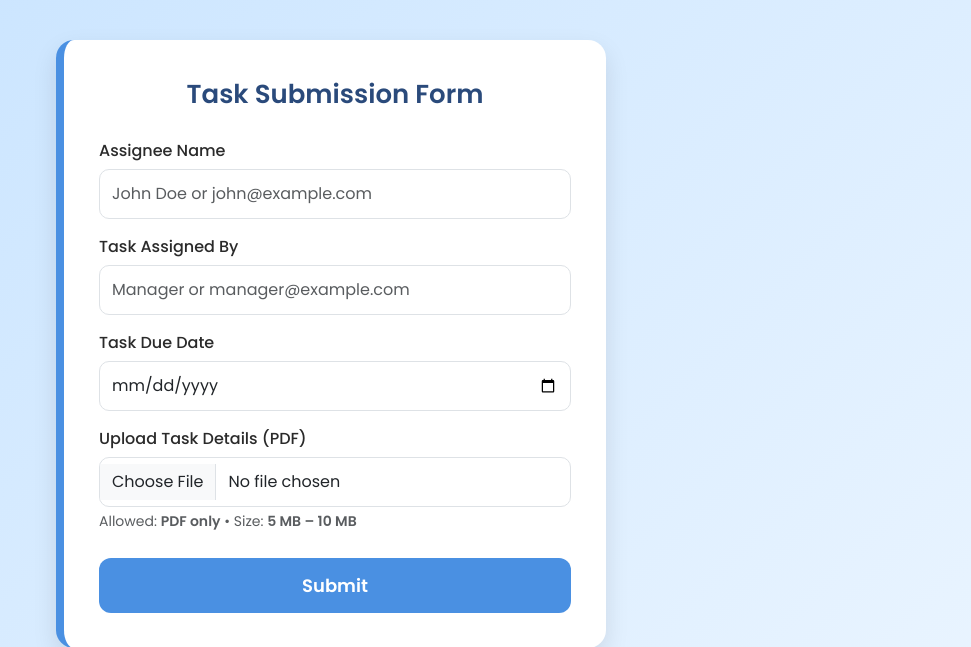
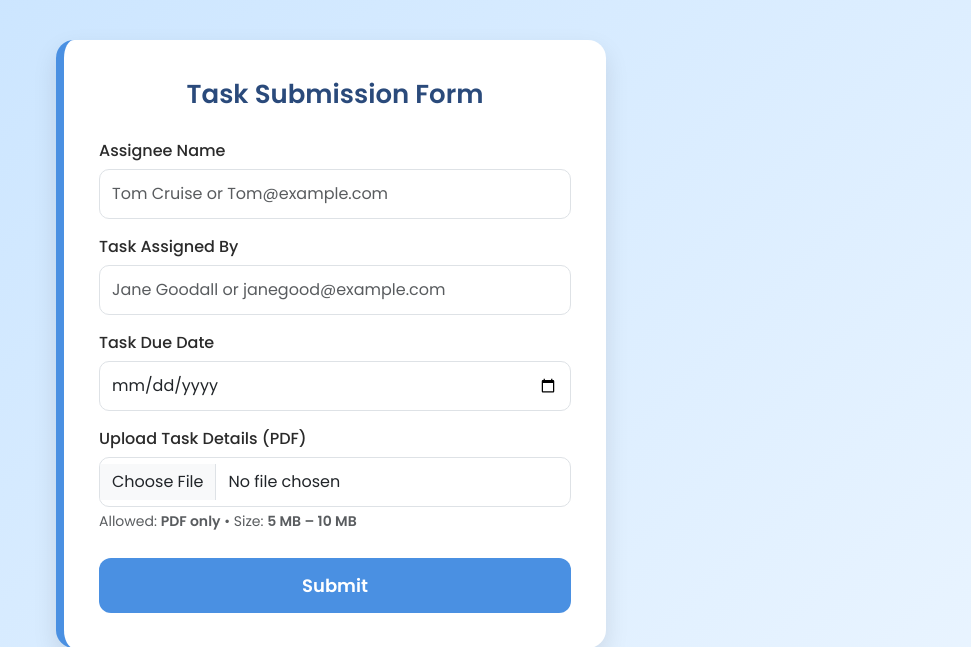
Before and after one commit to md382affan-sys/TaskSubmissionForm, a Flask app: page / in a window 1280 px wide. Shown: the top 647 px of the page, without its empty margins (309-1280 px from the left). Run offline with Flask 3, Linux system fonts and the light colour scheme.

```diff
--- a/templates/index.html
+++ b/templates/index.html
@@ -82,14 +82,14 @@
       <!-- Assignee -->
       <div class="mb-3">
         <label>Assignee Name</label>
-        <input type="text" name="assignee_name" class="form-control" placeholder="John Doe or john@example.com"
+        <input type="text" name="assignee_name" class="form-control" placeholder="Tom Cruise or Tom@example.com"
           required>
       </div>
 
       <!-- Assigned By -->
       <div class="mb-3">
         <label>Task Assigned By</label>
-        <input type="text" name="assigned_by" class="form-control" placeholder="Manager or manager@example.com"
+        <input type="text" name="assigned_by" class="form-control" placeholder="Jane Goodall or janegood@example.com"
           required>
       </div>
 
```
Also changed, not shown: app.py (+17 -18 lines), 1 other file.
